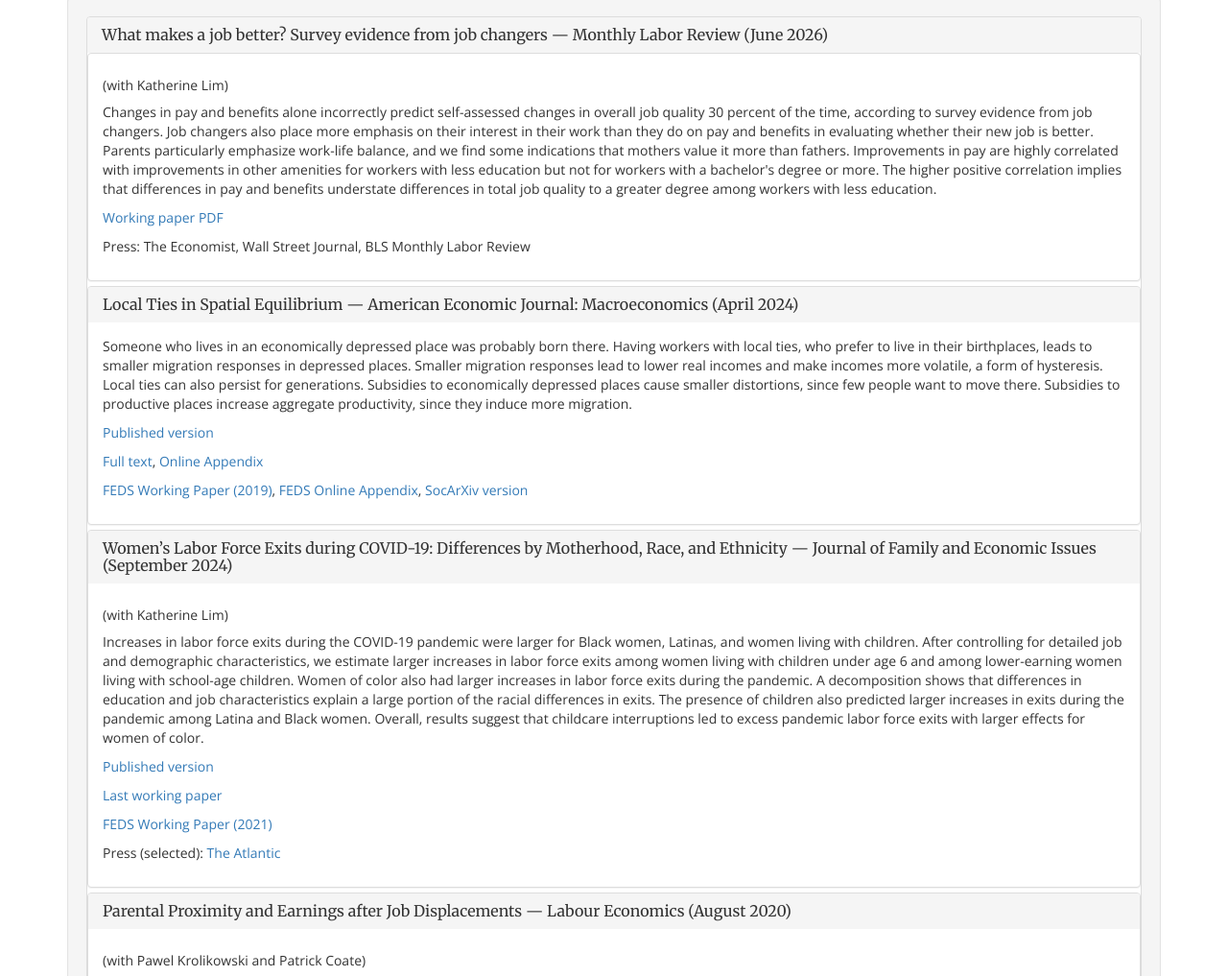
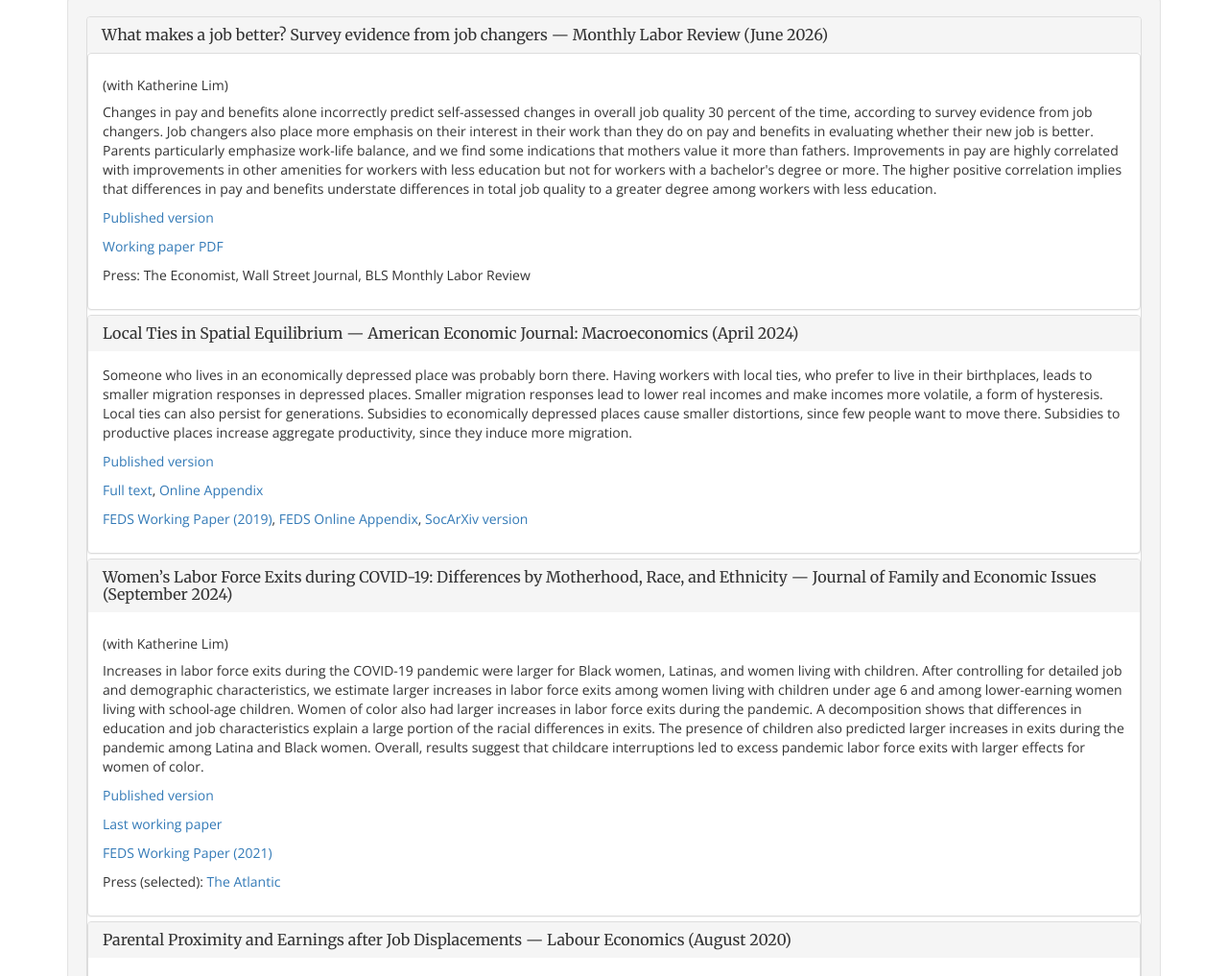
Before and after one commit to MZabek/MZabek.github.io, a plain HTML site: page index.html in a window 1280 px wide. Shown: the part 1084-2101 px from the top of the page at 96% size. Drawn offline with nearby package versions, Linux system fonts and the light colour scheme.

Commit message:
Add published version link for MLR paper

```diff
--- a/index.html
+++ b/index.html
@@ -175,6 +175,10 @@
 								<div id="PaperTwo" class="panel-body">
                                         <h5>(with Katherine Lim)</h5>
 										<p>Changes in pay and benefits alone incorrectly predict self-assessed changes in overall job quality 30 percent of the time, according to survey evidence from job changers. Job changers also place more emphasis on their interest in their work than they do on pay and benefits in evaluating whether their new job is better. Parents particularly emphasize work-life balance, and we find some indications that mothers value it more than fathers. Improvements in pay are highly correlated with improvements in other amenities for workers with less education but not for workers with a bachelor's degree or more. The higher positive correlation implies that differences in pay and benefits understate differences in total job quality to a greater degree among workers with less education.</p>
+						<p><a href="https://www.bls.gov/opub/mlr/2026/article/what-makes-a-job-better-survey-evidence-from-job-changers.htm"
+								onclick="trackOutboundLink('https://www.bls.gov/opub/mlr/2026/article/what-makes-a-job-better-survey-evidence-from-job-changers.htm');
+								return false;">
+								Published version</a></p>
 										<p><a href='./pdf/240129LimZabekWhatMakes.pdf'
 														onclick="trackOutboundLink('./pdf/240129LimZabekWhatMakes.pdf');
 														return false;">
```
